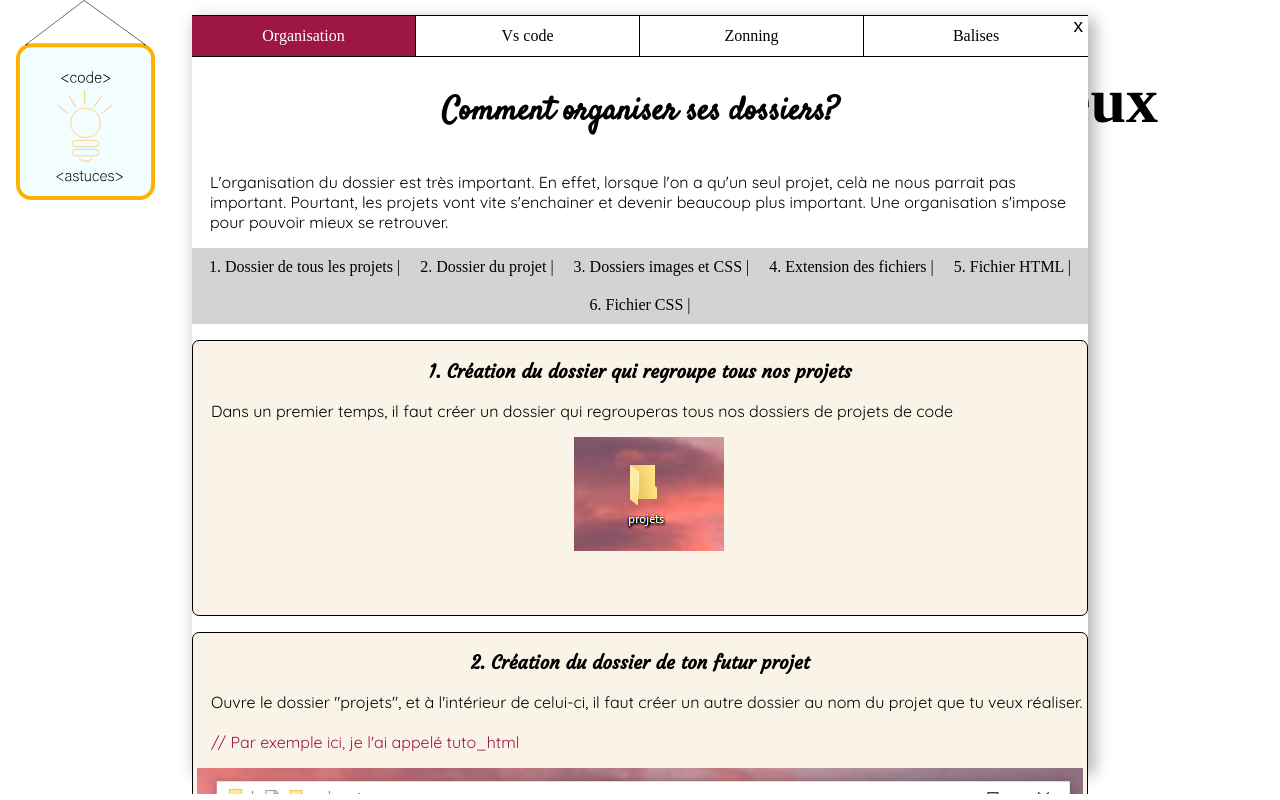
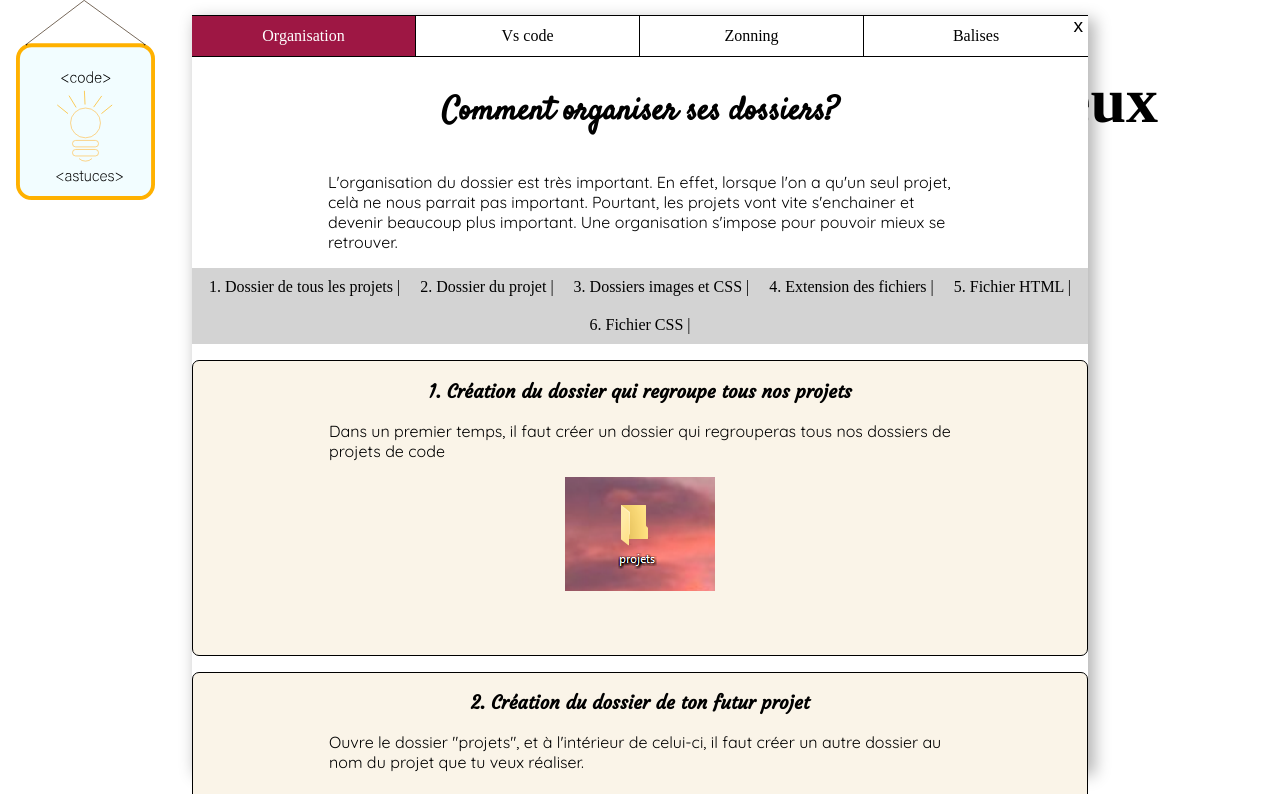
Before and after one commit to akia-web/code-astuce, a plain HTML site: page index.html in a window 1280 px wide. Both pictures are taken after a click on the picture 511 px from the left and 307 px from the top of the page. Drawn offline with nearby package versions, Linux system fonts and the light colour scheme.

Commit message:
Update test.css

```diff
--- a/test.css
+++ b/test.css
@@ -357,6 +357,15 @@ a{
 
 
 }
+
+p{
+    padding-left: 8.5em;
+    padding-right: 8.5em;
+}
+
+.imgTuto{
+    width: 80%;
+}
 .imgTuto3{
     width: 30%;
     margin-left: 0;
```
